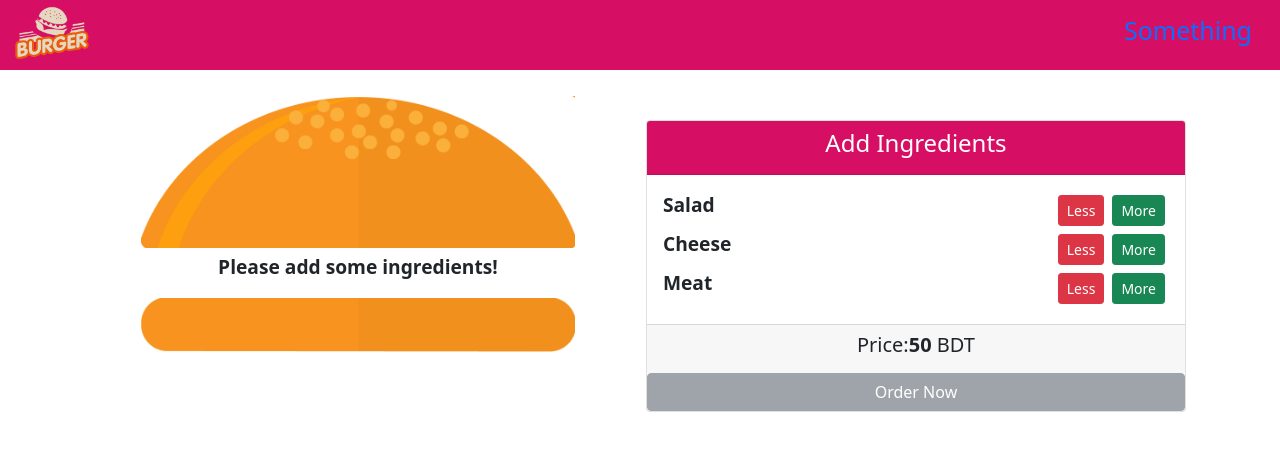
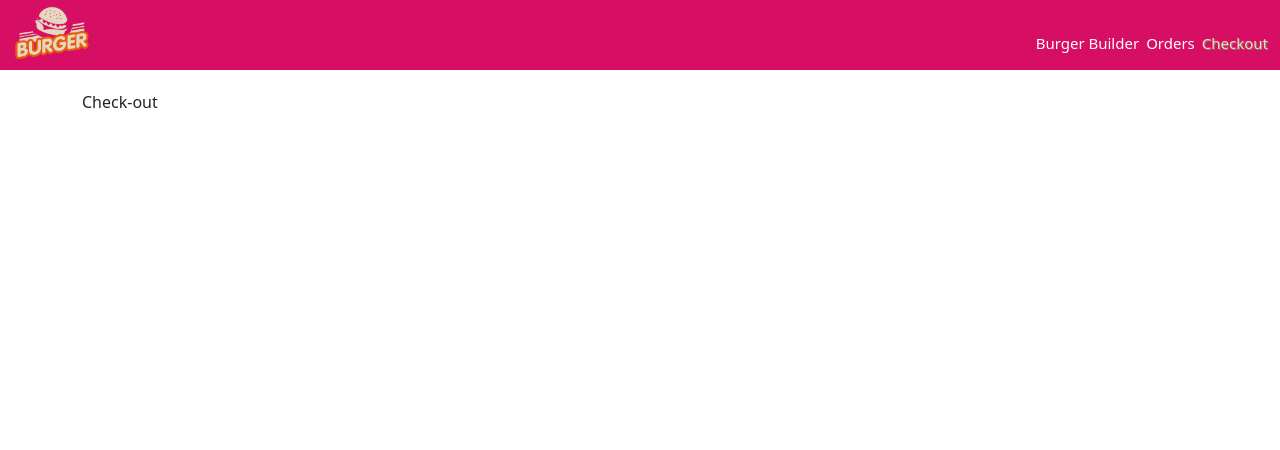
Before and after one commit to ChowdhuryJoy108/burger-app, a React (Create React App) app: page /Checkout in a window 1280 px wide. Shown: the top 450 px of the page. Built offline with nearby package versions, Linux system fonts and the light colour scheme.

Commit message:
adding react-router react-router-dom created orders and checkout components and add routing path between them

```diff
--- a/package.json
+++ b/package.json
@@ -9,6 +9,8 @@
     "bootstrap": "^5.1.3",
     "react": "^18.2.0",
     "react-dom": "^18.2.0",
+    "react-router": "^6.3.0",
+    "react-router-dom": "^6.3.0",
     "react-scripts": "5.0.1",
     "reactstrap": "^9.1.1",
     "web-vitals": "^2.1.4"
--- a/src/App.js
+++ b/src/App.js
@@ -1,11 +1,15 @@
 import React from 'react';
 import Main from './components/Main'
+import {BrowserRouter} from 'react-router-dom'
 
 
 function App() {
   return (
       <div>
-          <Main />
+        <BrowserRouter>
+        <Main />
+        </BrowserRouter>
+
       </div>
   );
 }
--- a/src/components/BurgerBuilder/BurgerBuilder.js
+++ b/src/components/BurgerBuilder/BurgerBuilder.js
@@ -2,6 +2,7 @@ import React, { Component } from "react";
 import Burger from "./Burger/Burger";
 import Controls from "./Controlls/Controls";
 import Summary from "./Summary/Summary";
+import { useNavigate } from "react-router-dom";
 import {
     Modal,
     ModalBody,
@@ -82,6 +83,7 @@ export default class BurgerBuilder extends Component {
         this.setState({modalOpen:!this.state.modalOpen})
     }
 
+
     render(){
 
         return(
@@ -96,14 +98,14 @@ export default class BurgerBuilder extends Component {
                 toggleModal={this.toggleModal}/>
             </div>
 
-            <Modal isOpen={this.state.modalOpen}  onClick={this.toggleModal}>
+            <Modal isOpen={this.state.modalOpen}>
                 <ModalHeader>Your Order Summary</ModalHeader>
                 <ModalBody>
                    <h5>Total Price {this.state.totalPrice.toFixed(0)} BDT</h5>
                    <Summary ingredients={this.state.ingredients} />
                 </ModalBody>
                 <ModalFooter>
-                    <Button color="success" onClick={this.toggleModal}>Continue to Checkout</Button>
+                    <Button color="success"  onClick="">Continue to Checkout</Button>
                     <Button color="secondary" onClick={this.toggleModal}>Cancel</Button>
                 </ModalFooter>
 
--- a/src/components/Header/Header.css
+++ b/src/components/Header/Header.css
@@ -13,8 +13,23 @@
     color: white;
     font-size: 25px;
     margin-top: -25px;
+    margin-left: 15px;
 }
+
+@media screen and (min-width: 480px) {
+
+    .NavLink {
+        font-size: 15px;
+        margin-left: 7px;
+    }
+  }
 
 .NavLink:hover{
     color: wheat;
+    text-decoration: none;
 }
+
+.active{
+    text-shadow: 1px 1px gray;
+    color: wheat;
+}
--- a/src/components/Header/Header.js
+++ b/src/components/Header/Header.js
@@ -1,12 +1,10 @@
 import React from "react";
-
+import { NavLink } from "react-router-dom";
 import {
     Navbar,
     NavbarBrand,
     Nav,
     NavItem,
-    NavLink,
-
 } from 'reactstrap';
 import "./Header.css"
 import Logo from '../../Assets/logo.png'
@@ -23,7 +21,13 @@ const Header = () =>{
                 </NavbarBrand>
                 <Nav className="mr-md-5">
                     <NavItem>
-                        <NavLink href="#" className="NavLink">Something</NavLink>
+                        <NavLink exact to="/"  className="NavLink" >Burger Builder</NavLink>
+                    </NavItem>
+                    <NavItem>
+                        <NavLink exact to="/Orders"  className="NavLink" >Orders</NavLink>
+                    </NavItem>
+                    <NavItem>
+                        <NavLink exact to="/Checkout"  className="NavLink" >Checkout</NavLink>
                     </NavItem>
                 </Nav>
             </Navbar>
--- a/src/components/Main.js
+++ b/src/components/Main.js
@@ -1,6 +1,10 @@
 import React from "react";
 import Header from './Header/Header';
 import BurgerBuilder from './BurgerBuilder/BurgerBuilder';
+import Orders from "./Orders/Order";
+import Checkout from "./Orders/Checkout/Checkout";
+
+import  { Routes,Route } from 'react-router-dom';
 
 
 const Main = () => {
@@ -8,7 +12,14 @@ const Main = () => {
         <div>
             <Header />
             <div className="container">
-            <BurgerBuilder />
+                <Routes>
+                <Route path="/" exact element={<BurgerBuilder/>} />
+                <Route path="/Orders" element={<Orders/>} />
+                <Route path="/Checkout" element={<Checkout/>} />
+                </Routes>
+
+            {/* <BurgerBuilder /> */}
+
             </div>
 
         </div>
--- /dev/null
+++ b/src/components/Orders/Checkout/Checkout.js
@@ -0,0 +1,10 @@
+import React from "react";
+
+const Checkout = props =>{
+    return(
+        <div>
+            <p>Check-out</p>
+        </div>
+    )
+}
+export default Checkout
--- /dev/null
+++ b/src/components/Orders/Order.js
@@ -0,0 +1,11 @@
+import React from "react";
+
+const Orders = props =>{
+    return(
+         <div>
+            <p>Orders</p>
+         </div>
+    )
+}
+
+export default Orders;
```
Also changed, not shown: 1 other file (tests, documents, lock files or other folders).
